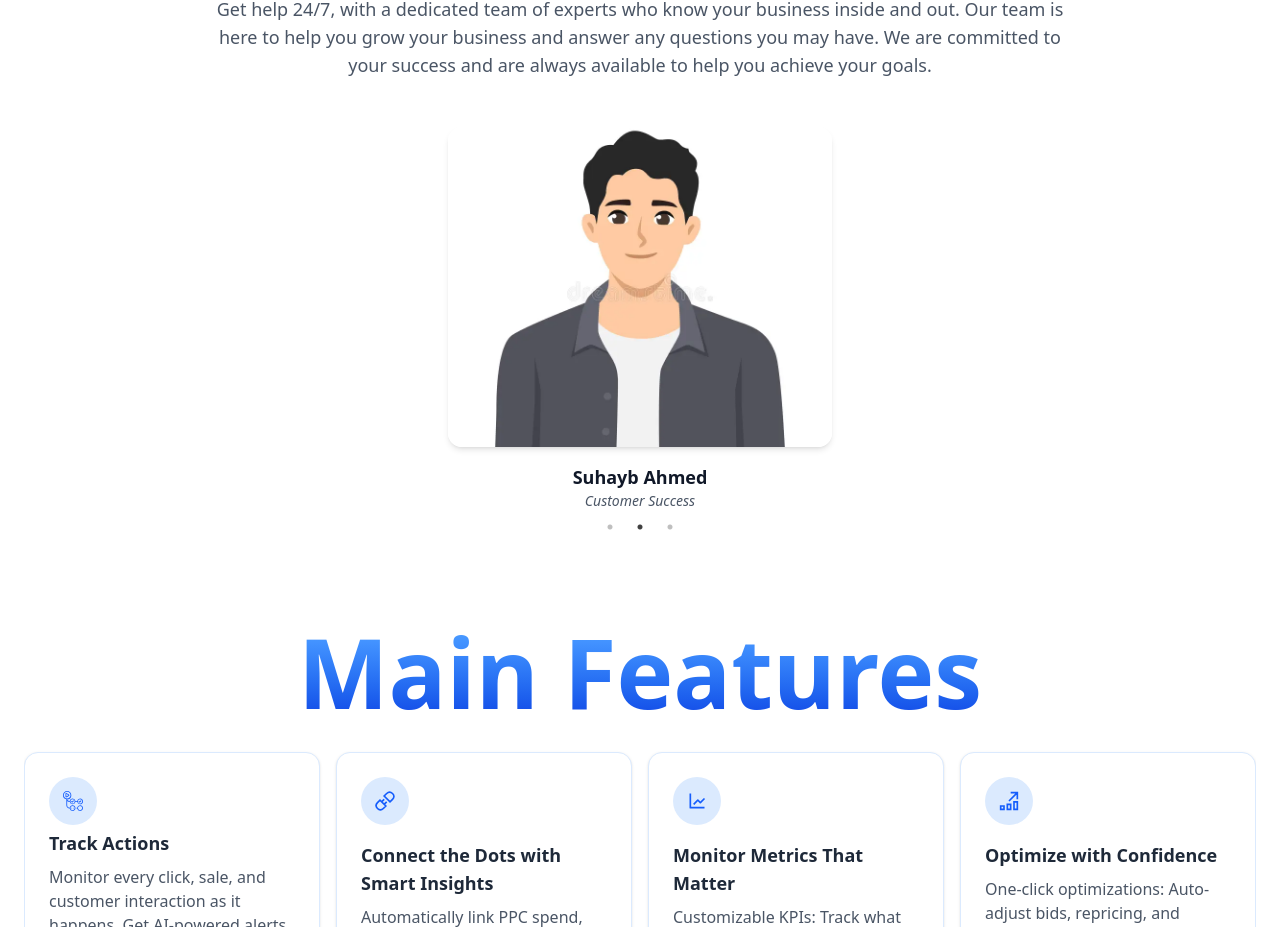
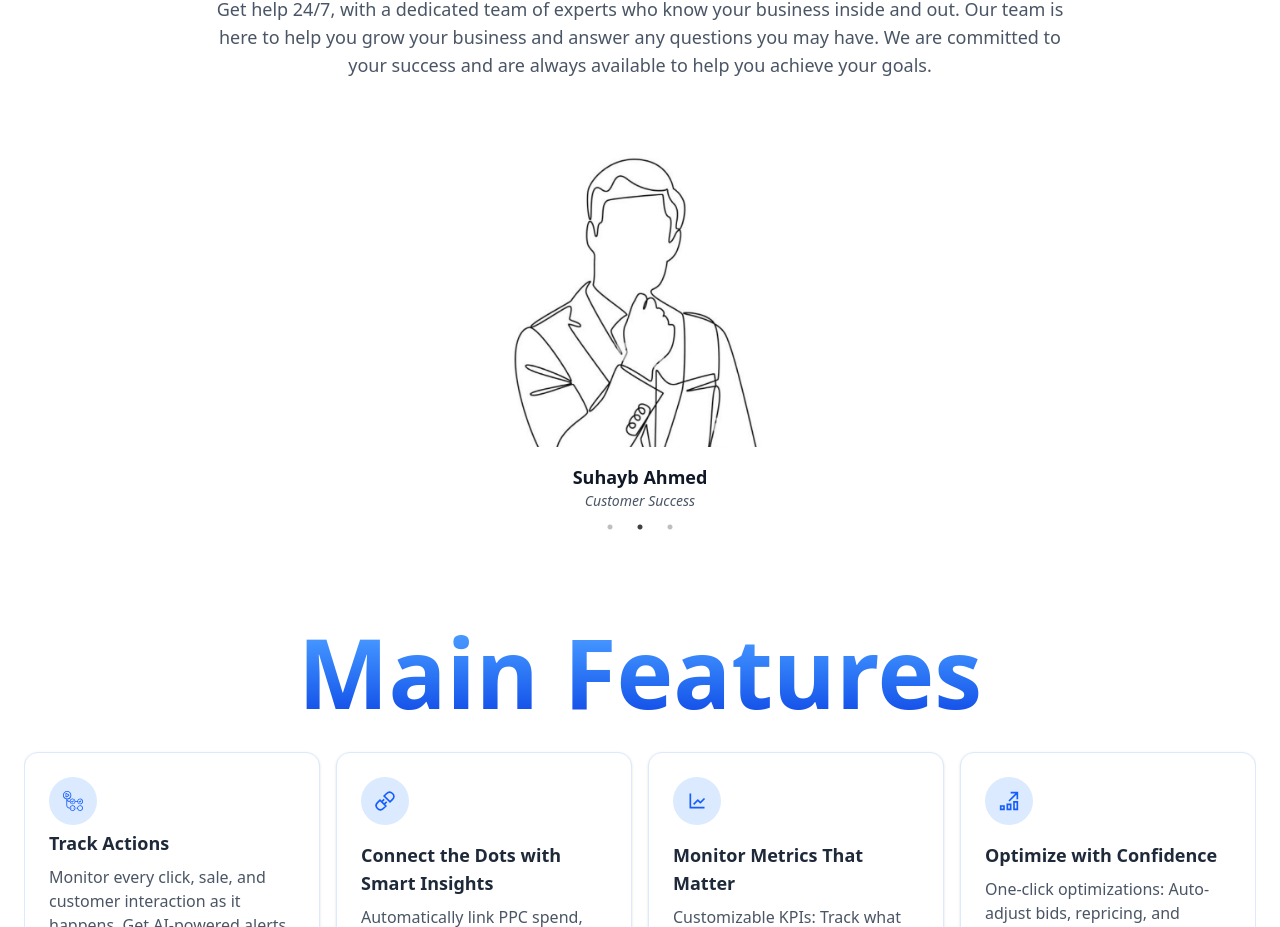
Before and after one commit to Saed-UniqHeights/uniqheight, a React (Vite) app: page / in a window 1280 px wide. Shown: the part 2296-3223 px from the top of the page. Built offline with nearby package versions, Linux system fonts and the light colour scheme.

Commit message:
Update about  with new images

```diff
--- a/src/pages/about.tsx
+++ b/src/pages/about.tsx
@@ -12,12 +12,12 @@ const team = [
   {
     name: "Suhayb Ahmed",
     title: "Customer Success",
-    image: "/assets/about/Suhayb.webp",
+    image: "/assets/about/Suhayb.jpg",
   },
   {
     name: "Saed Mohamed",
     title: "Success Developer",
-    image: "/assets/about/saed.jpg",
+    image: "/assets/about/Saed (2).jpg  ",
   },
 ];
 
@@ -25,7 +25,7 @@ const AboutUs: React.FC = () => {
   const settings = {
     dots: true,
     infinite: true,
-    speed: 600,
+    speed: 700,
     slidesToShow: 1,
     slidesToScroll: 1,
     autoplay: true,
@@ -51,7 +51,7 @@ const AboutUs: React.FC = () => {
         <Slider {...settings}>
           {team.map((member, index) => (
             <div key={index} className="px-4">
-              <div className="w-full md:w-96 lg:w-96 justify-self-center-safe   h-72 sm:h-80 overflow-hidden rounded-xl shadow-md">
+              <div className="w-full md:w-96 lg:w-96 justify-self-center-safe   h-72 sm:h-80 overflow-hidden ">
                 <img
                   src={member.image}
                   alt={member.name}
```
Also changed, not shown: public/assets/about/Saed (2).jpg (added), public/assets/about/Suhayb.jpg (added).
